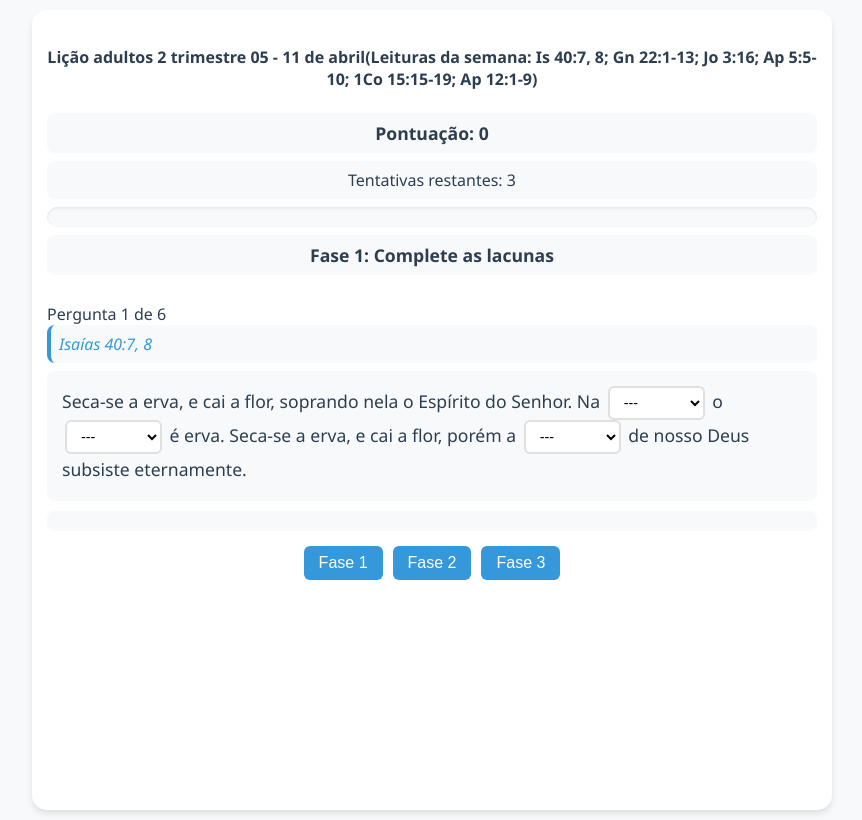
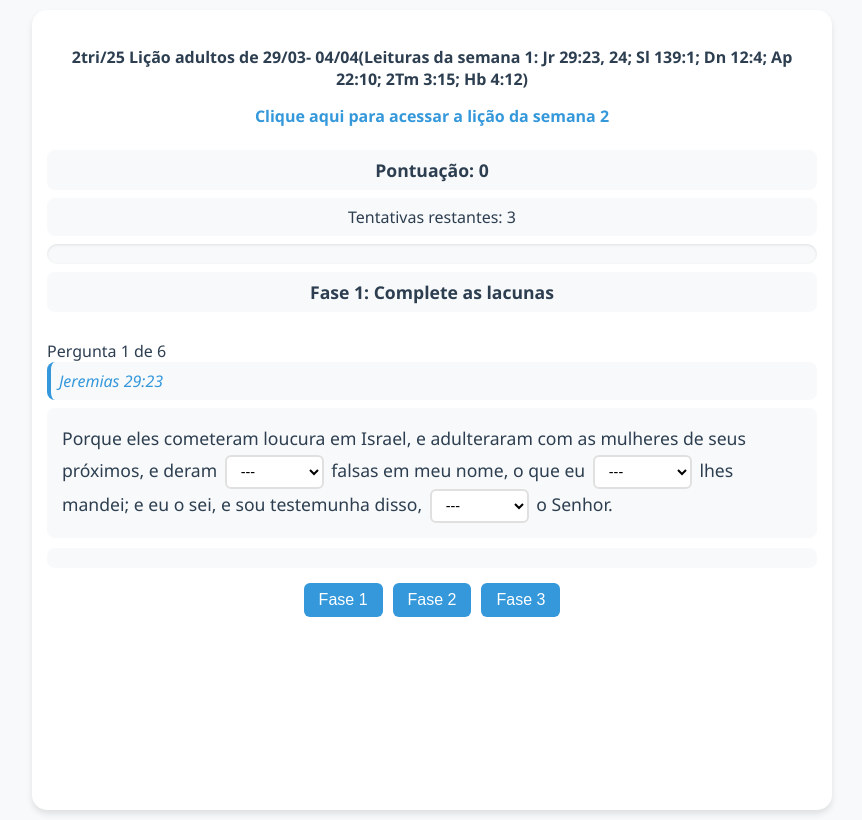
Before and after one commit to colpvalmir/licao-da-semana, a plain HTML site: page index.html in a window 1280 px wide. Shown: the whole page, without its empty margins (208-1070 px from the left). Drawn offline with Linux system fonts and the light colour scheme.

Commit message:
Update index.html

```diff
--- a/index.html
+++ b/index.html
@@ -258,7 +258,12 @@
 </head>
 <body>
   <div class="container">
-    <h4 style="text-align: center; color: var(--cor-primaria); margin-bottom: 15px;"> Lição adultos 2 trimestre 05 - 11 de abril(Leituras da semana: Is 40:7, 8; Gn 22:1-13; Jo 3:16; Ap 5:5-10; 1Co 15:15-19; Ap 12:1-9)</h4>
+    <h4 style="text-align: center; color: var(--cor-primaria); margin-bottom: 15px;">2tri/25 Lição adultos de 29/03- 04/04(Leituras da semana 1: Jr 29:23, 24; Sl 139:1; Dn 12:4; Ap 22:10; 2Tm 3:15; Hb 4:12)</h4>
+    <div style="text-align: center; margin-bottom: 15px;">
+      <a href="https://colpvalmir.github.io/licao-da-semana/" style="color: var(--cor-secundaria); text-decoration: none; font-weight: bold;">
+        Clique aqui para acessar a lição da semana 2
+      </a>
+    </div>
     <div class="pontuacao" id="pontuacao">Pontuação: 0</div>
     <div class="tentativas" id="tentativas">Tentativas restantes: 3</div>
     <div class="barra-progresso">
@@ -301,73 +306,67 @@
   <script>
     const versiculos = [
       {
-        texto: "Seca-se a erva, e cai a flor, soprando nela o Espírito do Senhor. Na verdade o povo é erva. Seca-se a erva, e cai a flor, porém a palavra de nosso Deus subsiste eternamente.",
-        referencia: "Isaías 40:7, 8",
+        texto: "Porque eles cometeram loucura em Israel, e adulteraram com as mulheres de seus próximos, e deram palavras falsas em meu nome, o que eu não lhes mandei; e eu o sei, e sou testemunha disso, diz o Senhor.",
+        referencia: "Jeremias 29:23",
         idioma: "Hebraico",
         palavrasOriginais: [
           {
-            palavra: "Deus",
-            original: "אֱלֹהִים",
-            transliteracao: "Elohim",
-            definicao: "Palavra hebraica para Deus, usada frequentemente no Antigo Testamento. Pode se referir ao Deus verdadeiro ou a deuses em geral."
+            palavra: "Senhor",
+            original: "יְהוָה",
+            transliteracao: "YHWH",
+            definicao: "O nome sagrado de Deus em hebraico, conhecido como Tetragrama. Representa o nome próprio do Deus de Israel."
           }
         ]
       },
       {
-        texto: "E aconteceu depois destas coisas, que provou Deus a Abraão, e disse-lhe: Abraão! E ele disse: Eis-me aqui. E disse: Toma agora teu filho, o teu único filho, Isaque, a quem amas, e vai-te à terra de Moriá, e oferece-o ali em holocausto sobre uma das montanhas, que eu te direi",
-        referencia: "Gênesis 22:1 e 2",
+        texto: "Senhor, tu me sondaste, e me conheces.",
+        referencia: "Salmos 139:1",
         idioma: "Hebraico",
         palavrasOriginais: [
           {
-            palavra: "Deus",
-            original: "אֱלֹהִים",
-            transliteracao: "Elohim",
-            definicao: "Palavra hebraica para Deus, usada frequentemente no Antigo Testamento. Pode se referir ao Deus verdadeiro ou a deuses em geral."
-          },
-          {
-            palavra: "Abraão",
-            original: "אַבְרָהָם",
-            transliteracao: "Avraham",
-            definicao: "Nome hebraico que significa 'pai de muitas nações'. Foi o primeiro patriarca do povo de Israel."
+            palavra: "Senhor",
+            original: "יְהוָה",
+            transliteracao: "YHWH",
+            definicao: "O nome sagrado de Deus em hebraico, conhecido como Tetragrama. Representa o nome próprio do Deus de Israel."
           }
         ]
       },
       {
-        texto: "Porque Deus amou o mundo de tal maneira que deu o seu Filho unigênito, para que todo aquele que nele crê não pereça, mas tenha a vida eterna",
-        referencia: "João 3:16",
-        idioma: "Grego",
+        texto: "E tu, Daniel, fecha estas palavras e sela este livro, até ao fim do tempo; muitos correrão de uma parte para outra, e a ciência se multiplicará.",
+        referencia: "Daniel 12:4",
+        idioma: "Hebraico",
         palavrasOriginais: [
           {
-            palavra: "Deus",
-            original: "Θεός",
-            transliteracao: "Theos",
-            definicao: "Palavra grega para Deus, usada no Novo Testamento. Refere-se ao Deus supremo e único."
+            palavra: "Daniel",
+            original: "דָּנִיֵּאל",
+            transliteracao: "Daniyyel",
+            definicao: "Nome hebraico que significa 'Deus é meu juiz'. Foi um profeta do Antigo Testamento."
           }
         ]
       },
       {
-        texto: "E disse-me um dos anciãos: Não chores; eis aqui o Leão da tribo de Judá, a raiz de Davi, que venceu, para abrir o livro e desatar os seus sete selos",
-        referencia: "Apocalipse 5:5",
+        texto: "E disse-me: Não seles as palavras da profecia deste livro; porque próximo está o tempo.",
+        referencia: "Apocalipse 22:10",
         idioma: "Grego",
         palavrasOriginais: [
           {
-            palavra: "Davi",
-            original: "Δαυίδ",
-            transliteracao: "Dauid",
-            definicao: "Nome grego para o rei Davi, o segundo rei de Israel e ancestral de Jesus Cristo."
+            palavra: "profecia",
+            original: "προφητεία",
+            transliteracao: "prophēteia",
+            definicao: "Palavra grega que significa 'profecia' ou 'mensagem profética'. Refere-se à comunicação da vontade de Deus."
           }
         ]
       },
       {
-        texto: "E assim somos também considerados como falsas testemunhas de Deus, porque testificamos de Deus, que ressuscitou a Cristo, ao qual ele não ressuscitou, se, na verdade, os mortos não ressuscitam. Porque, se os mortos não ressuscitam, também Cristo não ressuscitou",
-        referencia: "1 Coríntios 15:15 e 16",
+        texto: "E que desde a tua meninice sabes as sagradas Escrituras, que podem fazer-te sábio para a salvação, pela fé que há em Cristo Jesus.",
+        referencia: "2 Timóteo 3:15",
         idioma: "Grego",
         palavrasOriginais: [
           {
-            palavra: "Deus",
-            original: "Θεός",
-            transliteracao: "Theos",
-            definicao: "Palavra grega para Deus, usada no Novo Testamento. Refere-se ao Deus supremo e único."
+            palavra: "Escrituras",
+            original: "γραφαί",
+            transliteracao: "graphai",
+            definicao: "Palavra grega que significa 'escritos'. No contexto bíblico, refere-se aos textos sagrados."
           },
           {
             palavra: "Cristo",
@@ -378,15 +377,15 @@
         ]
       },
       {
-        texto: "E viu-se um grande sinal no céu: uma mulher vestida do sol, tendo a lua debaixo dos seus pés, e uma coroa de doze estrelas sobre a sua cabeça",
-        referencia: "Apocalipse 12:1",
+        texto: "Porque a palavra de Deus é viva e eficaz, e mais penetrante do que espada alguma de dois gumes, e penetra até à divisão da alma e do espírito, e das juntas e medulas, e é apta para discernir os pensamentos e intenções do coração.",
+        referencia: "Hebreus 4:12",
         idioma: "Grego",
         palavrasOriginais: [
           {
-            palavra: "coroa",
-            original: "στέφανος",
-            transliteracao: "stephanos",
-            definicao: "Palavra grega que significa coroa ou grinalda. No contexto bíblico, frequentemente simboliza vitória, honra ou realeza."
+            palavra: "palavra",
+            original: "λόγος",
+            transliteracao: "logos",
+            definicao: "Palavra grega que significa 'palavra', 'discurso' ou 'razão'. No contexto bíblico, pode se referir à Palavra de Deus ou ao próprio Cristo."
           }
         ]
       }
```
